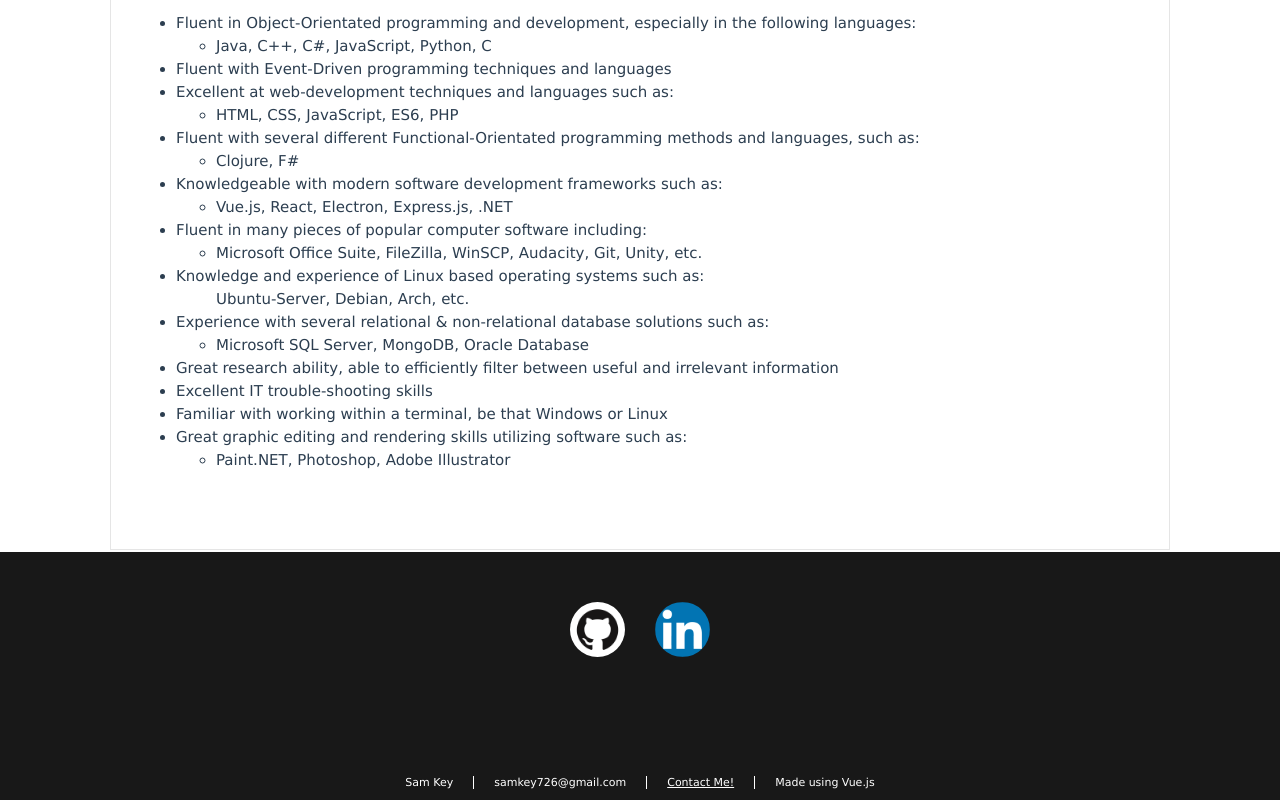
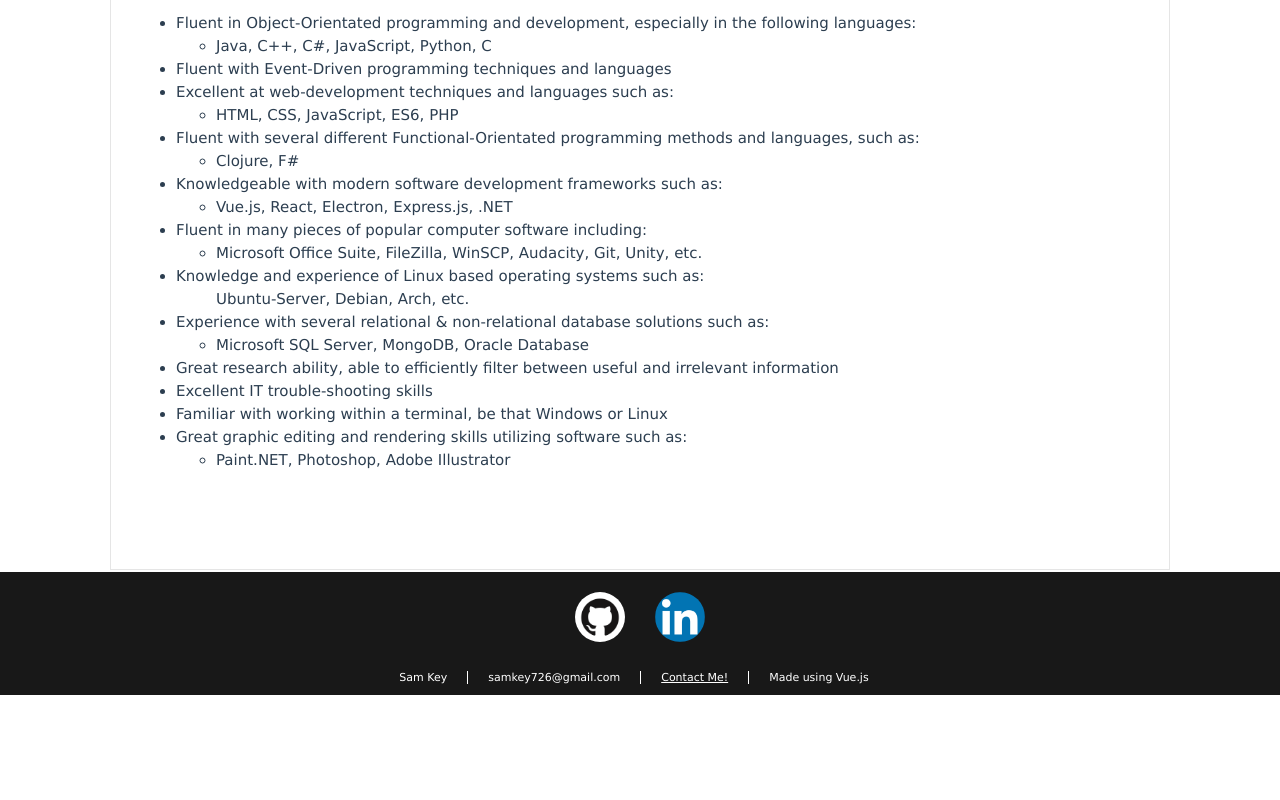
Before and after one commit to samlkey/Portfolio, a Vue app: page / in a window 1280 px wide. Shown: the part 576-1376 px from the top of the page. After the commit the page ends 1271 px from the top, so only its background shows below. Built offline with nearby package versions, Linux system fonts and the light colour scheme.

Commit message:
sticky footer

```diff
--- a/src/App.vue
+++ b/src/App.vue
@@ -28,7 +28,9 @@
   border-width: 0 1px 1px;
   position: relative;
   border-color: #e5e5e5; /* USE #e5e5e5; */
-  /* display: flex; */
+  min-height: 100vh;
+
+
 }
 #app {
   font-family: Verdana,Arial;
@@ -37,6 +39,7 @@
   -moz-osx-font-smoothing: grayscale;
   text-align: center;
   color: #2c3e50;
+
 }
 .main {
   margin-bottom: 0;
@@ -45,10 +48,13 @@
   position: relative;
   text-align: left;
   width: 1060px;
+
+
 }
 html, body {
   margin: 0;
   padding: 0;
+
 }
 
 </style>
--- a/src/components/Experience.vue
+++ b/src/components/Experience.vue
@@ -93,6 +93,8 @@
 .exp h1 {
     font-size: 23px;
     padding-top: 20px;
+    font-style: italic;
+
 }
 
 .exp h2 {
--- a/src/components/Footer.vue
+++ b/src/components/Footer.vue
@@ -41,10 +41,10 @@
 
 
 .icon {
-    height: 55px;
-    width: 55px;
+    height: 50px;
+    width: 50px;
     border-radius: 50%;
-    margin-top: 50px;
+    margin-top: 20px;
 }
 
 .wrapper img:hover {
@@ -57,7 +57,10 @@
 .bottom-tag {
     display: flex;
     justify-content: center;
-    padding-top: 105px;
+    padding-top: 15px;
+
+    /* align to center */
+    padding-right: 12px;
 
 }
 
@@ -81,5 +84,9 @@
     background-color: #181818;
     margin-top: -13px;
     color: white;
+    bottom: 0;
+    width: 100%;
+    position: relative;
+
 }
 </style>
--- a/src/components/Home.vue
+++ b/src/components/Home.vue
@@ -206,7 +206,7 @@
     font-size: 15px;
     text-align: left;
     margin-top: 35px;
-    margin-bottom: 80px;
+    margin-bottom: 100px;
 }
 
 .choice-wrapper li {
@@ -232,6 +232,10 @@
 .skills{
     margin-left: 25px;
     margin-top: 30px;
+}
+
+.skills h1 {
+    text-decoration: underline;
 }
 
 .right-of-image h1 {
```
